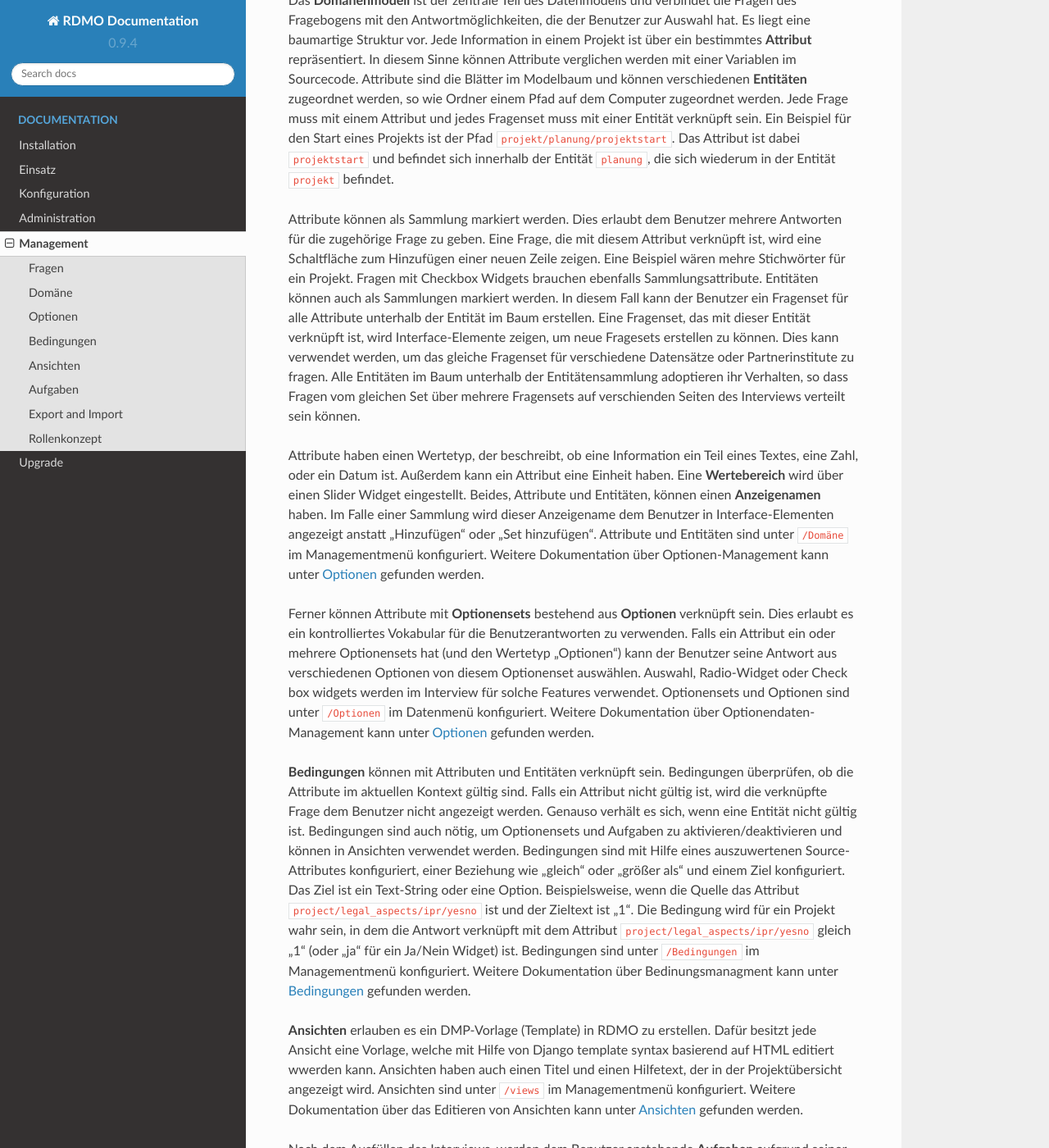
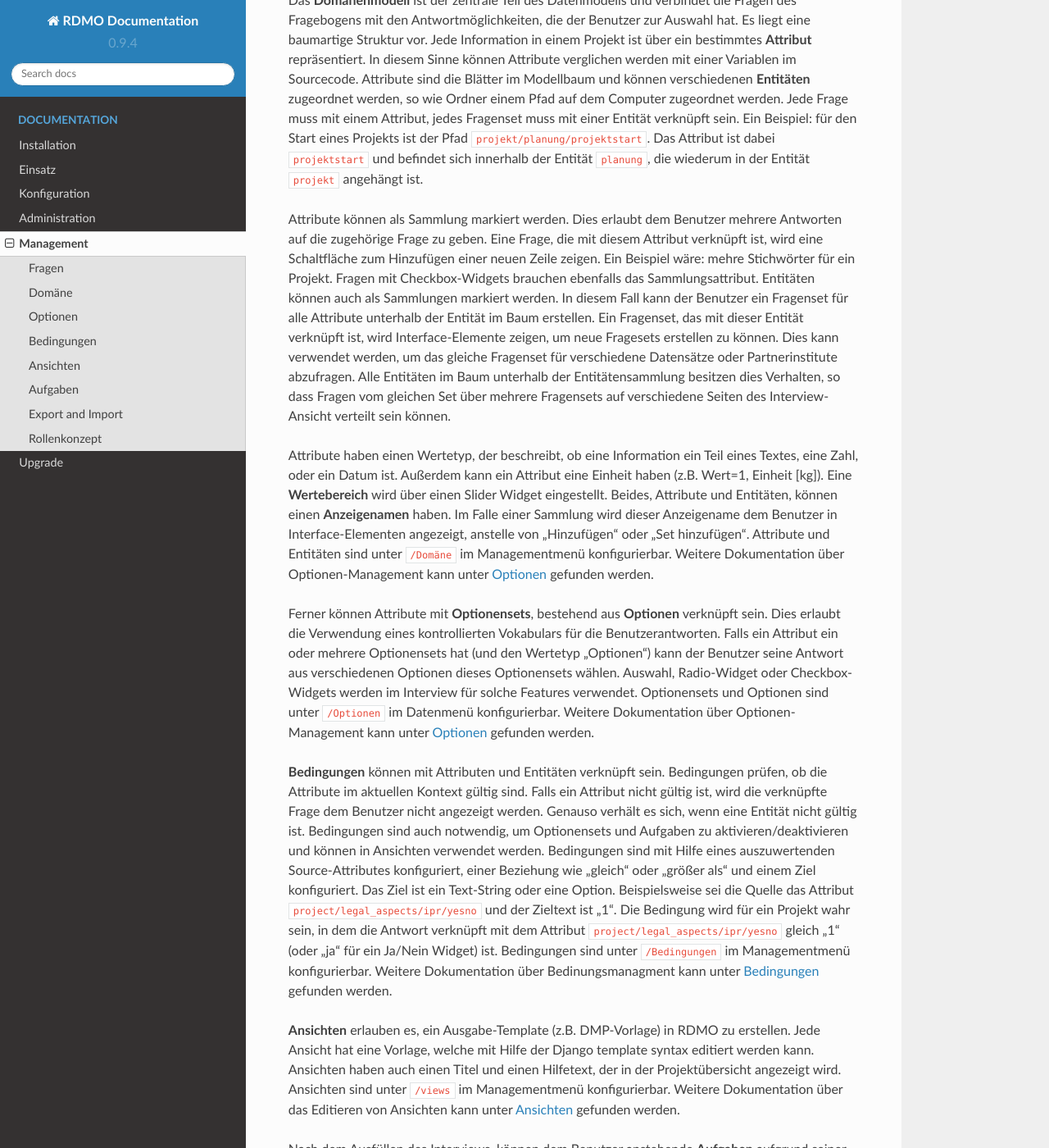
Before and after one commit to rdmorganiser/rdmo-docs-de, a Sphinx documentation site: the page built from docs/management/index.rst, in a window 1280 px wide and 1400 px high, scrolled down 1200 px. Shown: the whole window at 82% size. Built offline with Sphinx 7.4.7 and the Read the Docs theme 2.0.0, drawn with Linux system fonts in a browser that asks for light colours; some of the changed text lies outside the part shown.

Commit message:
Update index.rst
typos/expressions
Anmerk: ggf. waere ein Ausschnitt de Modell-Baums hilfreich

```diff
--- a/docs/management/index.rst
+++ b/docs/management/index.rst
@@ -1,8 +1,8 @@
 Management
 ==========
 
-RDMO benutzt Fragebögen, die beantwortet werden können, und DMP Vorlagen, die mit den gegebenen Antworten gefüllt werden.
-Die Hauptidee von RDMO ist die Personalisierung einer jeden Frage und eines jeden Outputs. RDMO benutzt dabei ein Datenmodell, welches entlang der Django-Apps und den Django-Modellen organisiert ist. Eine graphische Übersicht ist folgend zu sehen:
+RDMO benutzt einen strukturierten Fragebogen. Die Antworten werden gespeichert und in verschiedenen Formen ausgegeben. Es stehen hierzu verschiedene Templates (wie z.B. DMP-Vorlagen) zur Verfügung.
+Die Hauptidee von RDMO ist die Anpassbarkeit einer jeden Frage und eines jeden Outputs. RDMO benutzt dabei ein Datenmodell, welches entlang der Django-Apps und den Django-Modellen organisiert ist. Eine graphische Übersicht ist folgend zu sehen:
 
 .. figure:: ../_static/img/datamodel.svg
    :target: ../_static/img/datamodel.svg
@@ -11,29 +11,29 @@
 
 Eine vollständige Darstellung ist :doc:`auf einer anderen Seite </development/figures>` zu finden. Hier erklären wir die unterschiedlichen Teile des Datenmodels. Jeder Abschnitt ist mit einer detailierten Beschreibung verlinkt wie die wichtigen Elemente erstellt und verändert werden.
 
-Für die meisten Benutzer wird größtenteils nur der strukturierte Fragebogen von RDMO zu sehen sein. Es ist aus **Kataloge**, **Abschnitte**, **Unterabschnitte**, **Fragensets** und **Fragen** aufgebaut. Eine einzelne Installation von RDMO kann mehrere Kataloge haben. Wenn ein neues Projekt erstellt wird, kann der Benutzer einen dieser Kataloge mit seinem Projekt verknüpfen. Ein Katalog hat diverse Abschnitte, die wiederum in weitere Unterabschnitte gegliedert sind. Fragen können in den einzelnen Unterabschnitten eingefügt werden. Sie erscheinen dann als einzelne Frage auf einer einzelnen Seite des Interviews. Alternativ können auch Fragensets in den Unterabschnitten eingefügt werden. Eine Frage besitzt einen Text, der fettgedruckt ist, und einen optionalen Hilfetext. Man kann auch zwischen verschiedenen Widget-Typen auswählen, die dann entscheiden, wie die Antwortmöglichkeiten auszuwählen sind (z.B. Textfeld, Auswahlfeld, Radio Buttons). Der Fragenkatalog wird unter ``/Fragen`` im Mangementmenü konfiguriert. Weitere Dokumentation zum Management der Fragen kann unter :doc:`/management/questions` gefunden werden.
+Für die meisten Benutzer wird der strukturierte Fragebogen von RDMO das wesentliche Element sein. Dieser ist aus **Kataloge**, **Abschnitte**, **Unterabschnitte**, **Fragensets** und **Fragen** aufgebaut. Eine einzelne Installation von RDMO kann mehrere Kataloge haben. Wenn ein neues Projekt erstellt wird, kann der Benutzer einen dieser Kataloge mit seinem Projekt verknüpfen. Ein Katalog hat diverse Abschnitte, die wiederum in weitere Unterabschnitte gegliedert sind. Fragen können in den einzelnen Unterabschnitten eingefügt werden. Sie erscheinen dann als einzelne Frage auf einer einzelnen Seite der Interview-Ansicht. Alternativ können auch Fragensets in den Unterabschnitten eingefügt werden. Eine Frage besitzt einen Text, der fettgedruckt ist, und einen optionalen Hilfetext. Man kann auch zwischen verschiedenen Widget-Typen auswählen, die dann entscheiden, welche Antwortmöglichkeiten auszuwählen sind (z.B. Textfeld, Auswahlfeld, Radio Buttons). Der Fragenkatalog wird unter ``/Fragen`` im Mangementmenü konfiguriert. Weitere Dokumentation zum Management des Fragenkatalogs ist unter :doc:`/management/questions` zu finden.
 
-Das **Domänenmodell** ist der zentrale Teil des Datenmodells und verbindet die Fragen des Fragebogens mit den Antwortmöglichkeiten, die der Benutzer zur Auswahl hat. Es liegt eine baumartige Struktur vor. Jede Information in einem Projekt ist über ein bestimmtes **Attribut** repräsentiert. In diesem Sinne können Attribute verglichen werden mit einer Variablen im Sourcecode. Attribute sind die Blätter im Modelbaum und können verschiedenen **Entitäten** zugeordnet werden, so wie Ordner einem Pfad auf dem Computer zugeordnet werden. Jede Frage muss mit einem Attribut und jedes Fragenset muss mit einer Entität verknüpft sein. Ein Beispiel für den Start eines Projekts ist der Pfad ``projekt/planung/projektstart``. Das Attribut ist dabei ``projektstart`` und befindet sich innerhalb der Entität ``planung``, die sich wiederum in der Entität ``projekt`` befindet.
+Das **Domänenmodell** ist der zentrale Teil des Datenmodells und verbindet die Fragen des Fragebogens mit den Antwortmöglichkeiten, die der Benutzer zur Auswahl hat. Es liegt eine baumartige Struktur vor. Jede Information in einem Projekt ist über ein bestimmtes **Attribut** repräsentiert. In diesem Sinne können Attribute verglichen werden mit einer Variablen im Sourcecode. Attribute sind die Blätter im Modellbaum und können verschiedenen **Entitäten** zugeordnet werden, so wie Ordner einem Pfad auf dem Computer zugeordnet werden. Jede Frage muss mit einem Attribut, jedes Fragenset muss mit einer Entität verknüpft sein. Ein Beispiel: für den Start eines Projekts ist der Pfad ``projekt/planung/projektstart``. Das Attribut ist dabei ``projektstart`` und befindet sich innerhalb der Entität ``planung``, die wiederum in der Entität ``projekt`` angehängt ist.
 
-Attribute können als Sammlung markiert werden. Dies erlaubt dem Benutzer mehrere Antworten für die zugehörige Frage zu geben. Eine Frage, die mit diesem Attribut verknüpft ist, wird eine Schaltfläche zum Hinzufügen einer neuen Zeile zeigen. Eine Beispiel wären mehre Stichwörter für ein Projekt. Fragen mit Checkbox Widgets brauchen ebenfalls Sammlungsattribute. Entitäten können auch als Sammlungen markiert werden. In diesem Fall kann der Benutzer ein Fragenset für alle Attribute unterhalb der Entität im Baum erstellen. Eine Fragenset, das mit dieser Entität verknüpft ist, wird Interface-Elemente zeigen, um neue Fragesets erstellen zu können. Dies kann verwendet werden, um das gleiche Fragenset für verschiedene Datensätze oder Partnerinstitute zu fragen. Alle Entitäten im Baum unterhalb der Entitätensammlung adoptieren ihr Verhalten, so dass Fragen vom gleichen Set über mehrere Fragensets auf verschienden Seiten des Interviews verteilt sein können.
+Attribute können als Sammlung markiert werden. Dies erlaubt dem Benutzer mehrere Antworten  auf die zugehörige Frage zu geben. Eine Frage, die mit diesem Attribut verknüpft ist, wird eine Schaltfläche zum Hinzufügen einer neuen Zeile zeigen. Ein Beispiel wäre: mehre Stichwörter für ein Projekt. Fragen mit Checkbox-Widgets brauchen ebenfalls das Sammlungsattribut. Entitäten können auch als Sammlungen markiert werden. In diesem Fall kann der Benutzer ein Fragenset für alle Attribute unterhalb der Entität im Baum erstellen. Ein Fragenset, das mit dieser Entität verknüpft ist, wird Interface-Elemente zeigen, um neue Fragesets erstellen zu können. Dies kann verwendet werden, um das gleiche Fragenset für verschiedene Datensätze oder Partnerinstitute abzufragen. Alle Entitäten im Baum unterhalb der Entitätensammlung besitzen dies Verhalten, so dass Fragen vom gleichen Set über mehrere Fragensets auf verschiedene Seiten des Interview-Ansicht verteilt sein können.
 
-Attribute haben einen Wertetyp, der beschreibt, ob eine Information ein Teil eines Textes, eine Zahl, oder ein Datum ist. Außerdem kann ein Attribut eine Einheit haben. Eine **Wertebereich** wird über einen Slider Widget eingestellt. Beides, Attribute und Entitäten, können einen **Anzeigenamen** haben. Im Falle einer Sammlung wird dieser Anzeigename dem Benutzer in Interface-Elementen angezeigt anstatt "Hinzufügen" oder "Set hinzufügen". Attribute und Entitäten sind unter ``/Domäne`` im Managementmenü konfiguriert. Weitere Dokumentation über Optionen-Management kann unter :doc:`/management/options` gefunden werden.
+Attribute haben einen Wertetyp, der beschreibt, ob eine Information ein Teil eines Textes, eine Zahl, oder ein Datum ist. Außerdem kann ein Attribut eine Einheit haben (z.B. Wert=1, Einheit [kg]). Eine **Wertebereich** wird über einen Slider Widget eingestellt. Beides, Attribute und Entitäten, können einen **Anzeigenamen** haben. Im Falle einer Sammlung wird dieser Anzeigename dem Benutzer in Interface-Elementen angezeigt, anstelle von "Hinzufügen" oder "Set hinzufügen". Attribute und Entitäten sind unter ``/Domäne`` im Managementmenü konfigurierbar. Weitere Dokumentation über Optionen-Management kann unter :doc:`/management/options` gefunden werden.
 
-Ferner können Attribute mit **Optionensets** bestehend aus **Optionen** verknüpft sein. Dies erlaubt es ein kontrolliertes Vokabular für die Benutzerantworten zu verwenden. Falls ein Attribut ein oder mehrere Optionensets hat (und den Wertetyp "Optionen") kann der Benutzer seine Antwort aus verschiedenen Optionen von diesem Optionenset auswählen. Auswahl, Radio-Widget oder Check box widgets werden im Interview für solche Features verwendet. Optionensets und Optionen sind unter ``/Optionen`` im Datenmenü konfiguriert. Weitere Dokumentation über Optionendaten-Management kann unter :doc:`/management/options` gefunden werden.
+Ferner können Attribute mit **Optionensets**, bestehend aus **Optionen** verknüpft sein. Dies erlaubt die Verwendung eines kontrollierten Vokabulars für die Benutzerantworten. Falls ein Attribut ein oder mehrere Optionensets hat (und den Wertetyp "Optionen") kann der Benutzer seine Antwort aus verschiedenen Optionen dieses Optionensets wählen. Auswahl, Radio-Widget oder Checkbox-Widgets werden im Interview für solche Features verwendet. Optionensets und Optionen sind unter ``/Optionen`` im Datenmenü konfigurierbar. Weitere Dokumentation über Optionen-Management kann unter :doc:`/management/options` gefunden werden.
 
-**Bedingungen** können mit Attributen und Entitäten verknüpft sein. Bedingungen überprüfen, ob die Attribute im aktuellen Kontext gültig sind. Falls ein Attribut nicht gültig ist, wird die verknüpfte Frage dem Benutzer nicht angezeigt werden. Genauso verhält es sich, wenn eine Entität nicht gültig ist. Bedingungen sind auch nötig, um Optionensets und Aufgaben zu aktivieren/deaktivieren und können in Ansichten verwendet werden. Bedingungen sind mit Hilfe eines auszuwertenen Source-Attributes konfiguriert, einer Beziehung wie "gleich" oder "größer als" und einem Ziel konfiguriert. Das Ziel ist ein Text-String oder eine Option. Beispielsweise, wenn die Quelle das Attribut ``project/legal_aspects/ipr/yesno`` ist und der Zieltext ist "1". Die Bedingung wird für ein Projekt wahr sein, in dem die Antwort verknüpft mit dem Attribut  ``project/legal_aspects/ipr/yesno`` gleich "1" (oder "ja" für ein Ja/Nein Widget) ist. Bedingungen sind unter ``/Bedingungen`` im Managementmenü konfiguriert. Weitere Dokumentation über Bedinungsmanagment kann unter :doc:`/management/conditions` gefunden werden.
+**Bedingungen** können mit Attributen und Entitäten verknüpft sein. Bedingungen prüfen, ob die Attribute im aktuellen Kontext gültig sind. Falls ein Attribut nicht gültig ist, wird die verknüpfte Frage dem Benutzer nicht angezeigt werden. Genauso verhält es sich, wenn eine Entität nicht gültig ist. Bedingungen sind auch notwendig, um Optionensets und Aufgaben zu aktivieren/deaktivieren und können in Ansichten verwendet werden. Bedingungen sind mit Hilfe eines auszuwertenden Source-Attributes konfiguriert, einer Beziehung wie "gleich" oder "größer als" und einem Ziel konfiguriert. Das Ziel ist ein Text-String oder eine Option. Beispielsweise sei die Quelle das Attribut ``project/legal_aspects/ipr/yesno`` und der Zieltext ist "1". Die Bedingung wird für ein Projekt wahr sein, in dem die Antwort verknüpft mit dem Attribut  ``project/legal_aspects/ipr/yesno`` gleich "1" (oder "ja" für ein Ja/Nein Widget) ist. Bedingungen sind unter ``/Bedingungen`` im Managementmenü konfigurierbar. Weitere Dokumentation über Bedinungsmanagment kann unter :doc:`/management/conditions` gefunden werden.
 
-**Ansichten** erlauben es ein DMP-Vorlage (Template) in RDMO zu erstellen. Dafür besitzt jede Ansicht eine Vorlage, welche mit Hilfe von Django template syntax basierend auf HTML editiert wwerden kann. Ansichten haben auch einen Titel und einen Hilfetext, der in der Projektübersicht angezeigt wird. Ansichten sind unter ``/views`` im Managementmenü konfiguriert. Weitere Dokumentation über das Editieren von Ansichten kann unter :doc:`/management/views` gefunden werden.
+**Ansichten** erlauben es, ein Ausgabe-Template (z.B. DMP-Vorlage) in RDMO zu erstellen. Jede Ansicht hat eine Vorlage, welche mit Hilfe der Django template syntax editiert werden kann. Ansichten haben auch einen Titel und einen Hilfetext, der in der Projektübersicht angezeigt wird. Ansichten sind unter ``/views`` im Managementmenü konfigurierbar. Weitere Dokumentation über das Editieren von Ansichten kann unter :doc:`/management/views` gefunden werden.
 
-Nach dem Ausfüllen des Interviews, werden dem Benutzer anstehende **Aufgaben** aufgrund seiner Antworten präsentiert. Eine Aufgabe hat einen Titel und einen Text. **Zeitfenster** können den Aufgaben hinzugefügt sein, welche Attribute vom Wertetyp "datetime" auswerten, um aus Antworten wie Beginn oder Ende des Projekts bedeutsame Aufgaben zu ermitteln. Meistens werden Aufgaben mit einer Bedingung verknüpft sein, um zu ermitteln, ob diese für ein bestimmtes Projekt notwendig sind oder nicht. Aufgaben werden unter ``/tasks`` im Managementmenü konfiguriert. Weitere Dokumentation über das Erstellen von Aufgaeb kann unter :doc:`/management/tasks` gefunden werden.
+Nach dem Ausfüllen des Interviews, können dem Benutzer anstehende **Aufgaben** aufgrund seiner Antworten präsentiert werden. Eine Aufgabe hat einen Titel und einen Text. **Zeitfenster** können den Aufgaben hinzugefügt sein, welche Attribute vom Wertetyp "datetime" auswerten, um aus Antworten wie Beginn oder Ende des Projekts wichtige Aufgaben zu ermitteln. Meistens werden Aufgaben mit einer Bedingung verknüpft sein, um zu ermitteln, ob diese für ein bestimmtes Projekt notwendig sind oder nicht. Aufgaben werden unter ``/tasks`` im Managementmenü konfiguriert. Weitere Dokumentation über das Erstellen von Aufgaben sind unter :doc:`/management/tasks` zu finden.
 
-Die verschiedenen Elemente des RDMO Datenmodells haben diverse Parameter, die unter den unterschiedlichen Managementseiten konfiguriert werden können. Alle Elemente besitzen folgende gleiche Parameter:
+Die verschiedenen Elemente des RDMO Datenmodells haben diverse Parameter, die unter den unterschiedlichen Managementseiten konfiguriert werden können. Alle Elemente besitzen die folgenden Parameter:
 
--	Ein URI-Präfix, um die Entität zu identifizieren, die das Element kreiert hat.
+-	Ein URI-Präfix, um die Entität zu identifizieren, die das Element erzeugt hat.
 -	Einen Schlüssel, also eine interne Bezeichnung für das Element.
 -	Einen internen Kommentar um Informationen mit den Benutzern zu teilen, die Zugang zum Managementbereich besitzen.
 
-Der Schlüssel ist eine Pflichtangabe und dient als interne Bezeichnung. Zusammen mit der URI Präfix bestimmt der Schlüssel die eigentliche URI des Elements. Diese URI wird als globale Funktionsbezeichnung für den Export und Import verwendet.
+Der Schlüssel ist eine Pflichtangabe und dient als interne Bezeichnung. Zusammen mit dem URI Präfix bestimmt der Schlüssel die eigentliche URI des Elements. Diese URI wird als globale Funktionsbezeichnung für den Export und Import verwendet.
 
 .. toctree::
    :caption: Index
```
